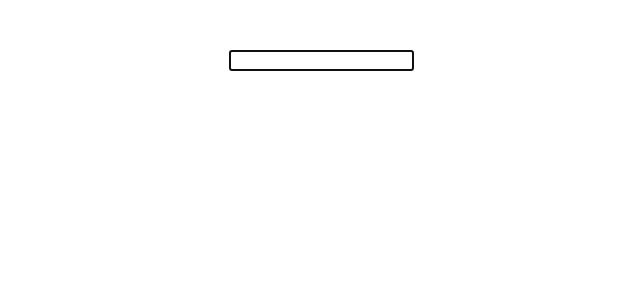
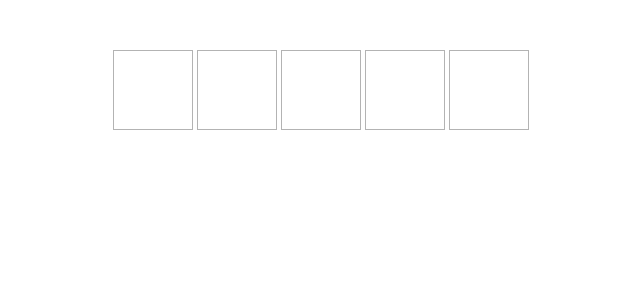
Before and after one commit to rustavellyne/vitest-vue3-coverage, a Vue app: page / in a window 1280 px wide. Shown: the top 300 px of the page, without its empty margins (319-959 px from the left). Built offline with nearby package versions, Linux system fonts and the light colour scheme.

Commit message:
organise styles

```diff
--- a/src/App.vue
+++ b/src/App.vue
@@ -20,6 +20,8 @@ import WordleBoard from '@/components/WordleBoard.vue';
 .board__item {
   display: flex;
   justify-content: center;
+  align-items: center;
+  flex-direction: column;
 }
 
 </style>
--- a/src/components/GuessInput.vue
+++ b/src/components/GuessInput.vue
@@ -1,4 +1,13 @@
 <template>
+  <div class="user-input">
+    <ul class="user-input__word">
+      <li
+        v-for="(letter, index) in formattedGuessInProgress.padEnd(WORD_SIZE, ' ')"
+        :key="`${letter}-${index}`"
+        :data-letter="letter"
+        class="user-input__letter"
+      >{{ letter }}</li>
+    </ul>
     <input
       v-model="formattedGuessInProgress"
       type="text"
@@ -7,6 +16,8 @@
       @keydown.enter="onSubmitted"
       @blur="({target}) => (target as HTMLInputElement).focus()"
     />
+  </div>
+
 </template>
 
 <script setup lang="ts">
@@ -40,3 +51,40 @@ function onSubmitted () {
 }
 
 </script>
+
+<style scoped>
+input {
+  position: absolute;
+  opacity: 0;
+}
+
+.user-input {
+  .user-input__word {
+    list-style: none;
+    padding: 0;
+    display: flex;
+    gap: 0.25rem;
+  }
+  .user-input__letter {
+    background-color: #ffffff;
+    border: 1px solid hsl(0, 0%, 70%);
+    width: 5rem;
+    height: 5rem;
+    display: flex;
+    justify-content: center;
+    align-items: center;
+    font-size: 2rem;
+    font-weight: bolder;
+
+    &:not([data-letter=" "]) {
+      animation: pop 0.1s;
+    }
+  }
+}
+
+@keyframes pop {
+  0% { transform: scale(1) }
+  100% { transform: scale(1.4) }
+}
+
+</style>
--- a/src/components/WordleBoard.vue
+++ b/src/components/WordleBoard.vue
@@ -4,8 +4,7 @@
         @guess-submitted="guess => guessSubmitted = guess"
     />
     <template v-if="guessSubmitted.length > 0 ">
-      <p v-if="guessSubmitted === wordOfTheDay"> {{ VICTORY_MESSAGE }} </p>
-      <p v-else>{{ DEFEAT_MESSAGE }}</p>
+      <p class="end-of-game-message"> {{ guessSubmitted === wordOfTheDay ? VICTORY_MESSAGE : DEFEAT_MESSAGE }} </p>
     </template>
   </div>
 </template>
@@ -25,3 +24,24 @@ defineProps({
 const guessSubmitted = ref<string>('');
 
 </script>
+
+<style scoped>
+.end-of-game-message {
+  margin-top: 3rem;
+  font-size: 3rem;
+  white-space: nowrap;
+  text-align: center;
+  animation: end-of-game-message 0.7s forwards;
+}
+
+@keyframes end-of-game-message {
+  0% {
+    opacity: 0;
+    transform: rotateZ(0);
+  }
+  100% {
+    opacity: 1;
+    transform: translateY(2rem);
+  }
+}
+</style>
--- a/src/settings.ts
+++ b/src/settings.ts
@@ -1,3 +1,3 @@
-export const VICTORY_MESSAGE: string = 'You Won!';
+export const VICTORY_MESSAGE: string = '🎉You Won!🎉';
 export const DEFEAT_MESSAGE: string = 'Better luck next time!';
 export const WORD_SIZE: number = 5;
```
Lines whose indentation alone changed are shown as unchanged.
